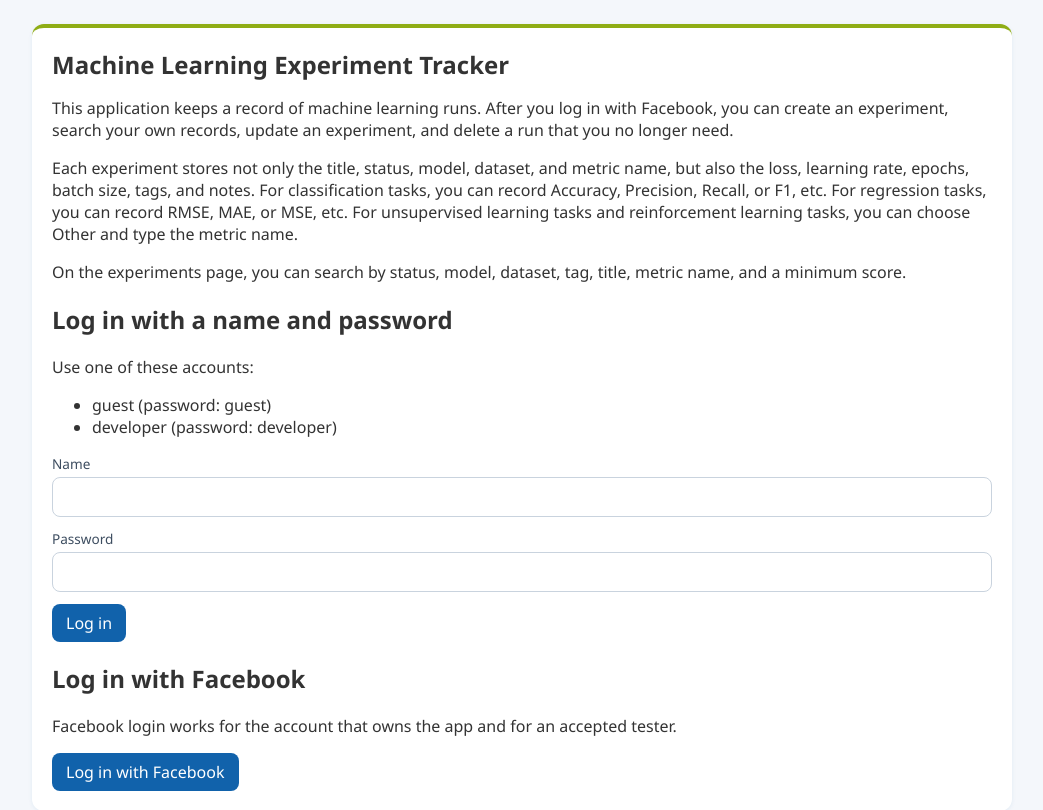
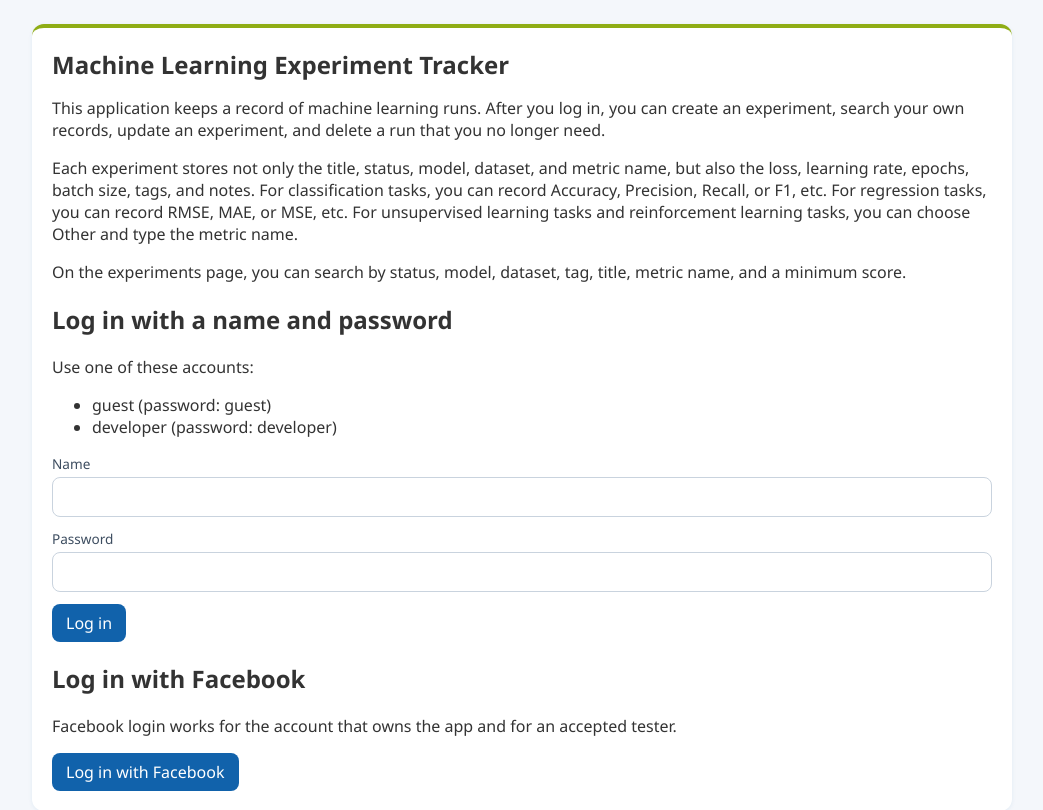
Before and after one commit to CTK2771/comp3810sef_group2, a Node server app: page /login in a window 1280 px wide. Shown: the part 90-900 px from the top of the page, without its empty margins (118-1161 px from the left). Run offline with Node 20, Linux system fonts and the light colour scheme; some libraries are stand-ins or nearby versions.

Commit message:
Simplify login instructions by removing Facebook reference
Updated login page text to remove specific mention of Facebook login, streamlining the user login process description.

```diff
--- a/views/login.ejs
+++ b/views/login.ejs
@@ -1,7 +1,7 @@
 <%- include('header') %>
 <section class="panel intro">
     <h1>Machine Learning Experiment Tracker</h1>
-    <p>This application keeps a record of machine learning runs. After you log in with Facebook, you can create an experiment, search your own records, update an experiment, and delete a run that you no longer need.</p>
+    <p>This application keeps a record of machine learning runs. After you log in, you can create an experiment, search your own records, update an experiment, and delete a run that you no longer need.</p>
     <p>Each experiment stores not only the title, status, model, dataset, and metric name, but also the loss, learning rate, epochs, batch size, tags, and notes. For classification tasks, you can record Accuracy, Precision, Recall, or F1, etc. For regression tasks, you can record RMSE, MAE, or MSE, etc. For unsupervised learning tasks and reinforcement learning tasks, you can choose Other and type the metric name.</p>
     <p>On the experiments page, you can search by status, model, dataset, tag, title, metric name, and a minimum score.</p>
     <h2>Log in with a name and password</h2>
```
